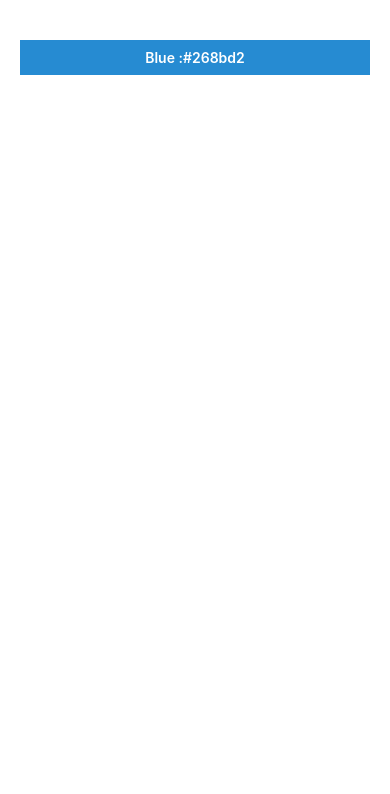
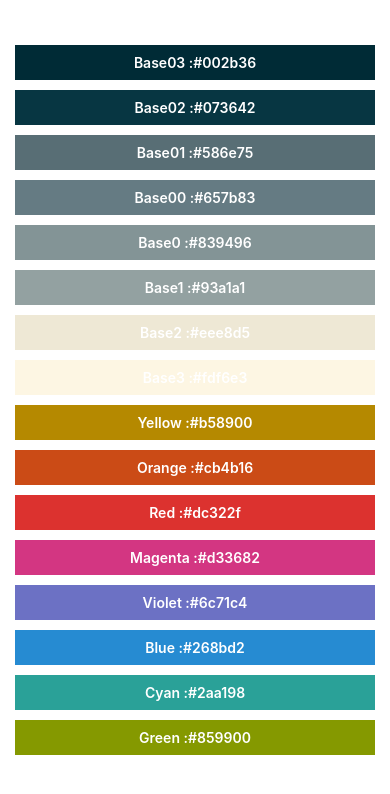
Before and after one commit to robhhr/react-native-palettes, a React Native app: screen / in a window 390 px wide. Shown: the top 794 px of the page. Built offline with nearby package versions, Linux system fonts and the light colour scheme.

Commit message:
change component logic to flatlist

```diff
--- a/App.js
+++ b/App.js
@@ -1,20 +1,44 @@
 import React from 'react'
-import {SafeAreaView, StyleSheet, View} from 'react-native'
+import {FlatList, SafeAreaView, StyleSheet, View} from 'react-native'
 import {ColorBox} from './components'
+
+const SOLARIZED_COLORS = [
+  {colorName: 'Base03', hexColor: '#002b36'},
+  {colorName: 'Base02', hexColor: '#073642'},
+  {colorName: 'Base01', hexColor: '#586e75'},
+  {colorName: 'Base00', hexColor: '#657b83'},
+  {colorName: 'Base0', hexColor: '#839496'},
+  {colorName: 'Base1', hexColor: '#93a1a1'},
+  {colorName: 'Base2', hexColor: '#eee8d5'},
+  {colorName: 'Base3', hexColor: '#fdf6e3'},
+  {colorName: 'Yellow', hexColor: '#b58900'},
+  {colorName: 'Orange', hexColor: '#cb4b16'},
+  {colorName: 'Red', hexColor: '#dc322f'},
+  {colorName: 'Magenta', hexColor: '#d33682'},
+  {colorName: 'Violet', hexColor: '#6c71c4'},
+  {colorName: 'Blue', hexColor: '#268bd2'},
+  {colorName: 'Cyan', hexColor: '#2aa198'},
+  {colorName: 'Green', hexColor: '#859900'},
+]
 
 const App = () => {
   return (
     <SafeAreaView>
-      <View style={styles.container}>
-        <ColorBox colorName="Blue" hexColor="#268bd2" />
-      </View>
+      <FlatList
+        style={styles.container}
+        data={SOLARIZED_COLORS}
+        keyExtractor={item => item.colorName}
+        renderItem={({item}) => (
+          <ColorBox colorName={item.colorName} hexColor={item.hexColor} />
+        )}
+      />
     </SafeAreaView>
   )
 }
 
 const styles = StyleSheet.create({
   container: {
-    paddingHorizontal: 20,
+    paddingHorizontal: 15,
     paddingTop: 40,
   },
 })
--- a/components/ColorBox.js
+++ b/components/ColorBox.js
@@ -1,5 +1,5 @@
 import React from 'react'
-import {StyleSheet, Text, View} from 'react-native'
+import {Flatlist, StyleSheet, Text, View} from 'react-native'
 
 const ColorBox = ({colorName, hexColor}) => {
   const boxBackground = {
@@ -18,6 +18,7 @@ const styles = StyleSheet.create({
     flexDirection: 'row',
     justifyContent: 'center',
     alignItems: 'center',
+    marginVertical: 5,
     height: 35,
   },
   boxText: {
```
